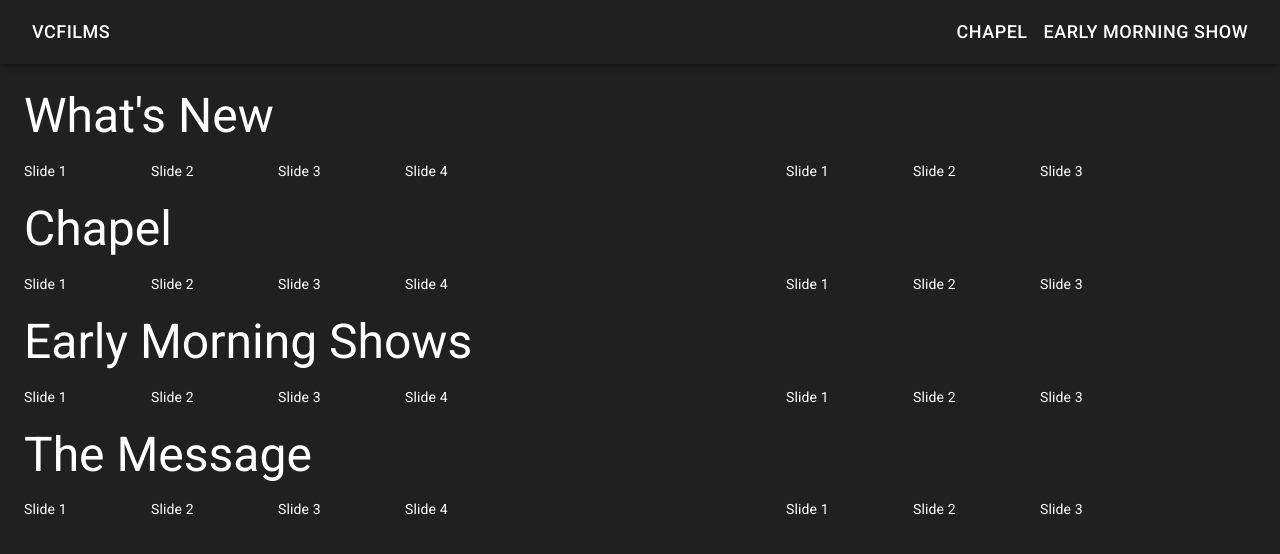
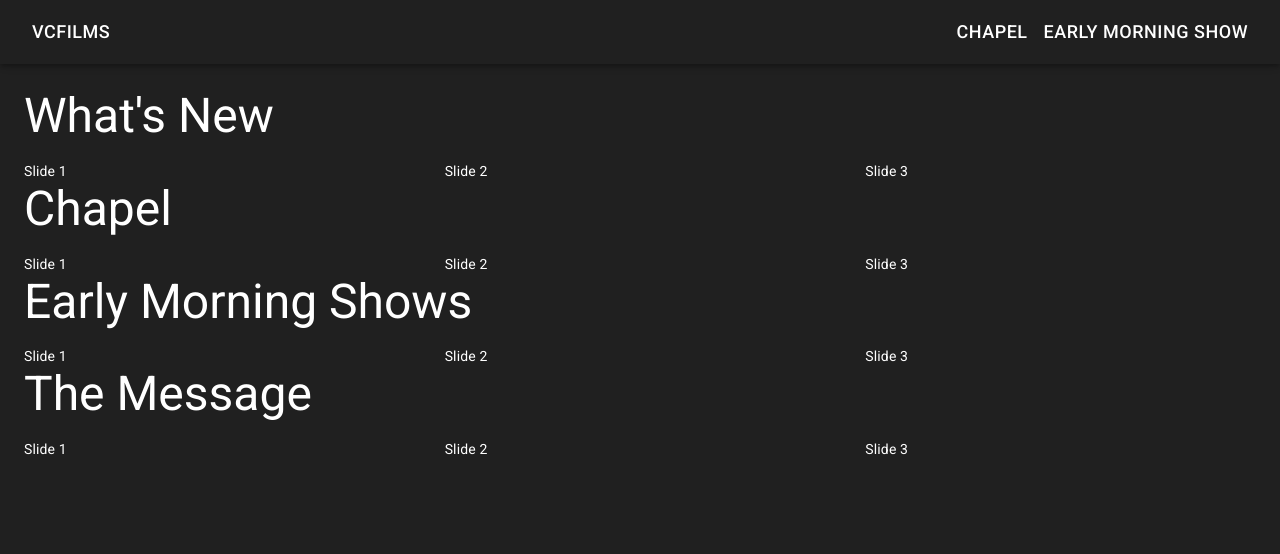
Before and after one commit to Reflectrr/Youtube-Time-Machine, a React (Create React App) app: page / in a window 1280 px wide. Shown: the top 554 px of the page. Built offline with nearby package versions, Linux system fonts and the light colour scheme; no server answers.

Commit message:
fix slider bug

```diff
--- a/package.json
+++ b/package.json
@@ -21,7 +21,7 @@
     "swiper": "^6.4.10"
   },
   "scripts": {
-    "dev": "NODE_ENV=production react-scripts start",
+    "dev": "react-scripts start",
     "start": "serve -s build",
     "build": "react-scripts build"
   },
--- a/src/components/HomePageView.js
+++ b/src/components/HomePageView.js
@@ -10,12 +10,12 @@ const HomePageView = () => {
   // );
   // if (!video) return null;
   return (
-    <Grid container>
+    <div>
       <SubsectionRow text="What's New" />
       <SubsectionRow text="Chapel" />
       <SubsectionRow text="Early Morning Shows" />
       <SubsectionRow text="The Message" />
-    </Grid>
+    </div>
   );
 };
 
--- a/src/components/SectionRow.js
+++ b/src/components/SectionRow.js
@@ -1,15 +1,15 @@
 import React from "react";
 import { Grid, Typography } from "@material-ui/core";
-import Swiper from "./Swiper";
+import Slider from "./Swiper";
+
 const SubsectionRow = ({ text }) => {
   return (
     <React.Fragment>
-      <Grid item sm={12}>
-        <Typography variant="h3" gutterBottom>
-          {text}
-        </Typography>
-      </Grid>
-      <Swiper content={null}></Swiper>
+      <Typography variant="h3" gutterBottom>
+        {text}
+      </Typography>
+
+      <Slider></Slider>
     </React.Fragment>
   );
 };
--- a/src/components/Swiper.js
+++ b/src/components/Swiper.js
@@ -16,6 +16,7 @@ export default () => {
       slidesPerGroup={3}
       loop={true}
       loopFillGroupWithBlank={true}
+      // TODO: set up these two modules correctly
       pagination={{ el: ".swiper-pagination", clickable: true }}
       navigation={{
         nextEl: ".swiper-button-next",
@@ -27,7 +28,6 @@ export default () => {
       <SwiperSlide>Slide 2</SwiperSlide>
       <SwiperSlide>Slide 3</SwiperSlide>
       <SwiperSlide>Slide 4</SwiperSlide>
-      ...
     </Swiper>
   );
 };
```
